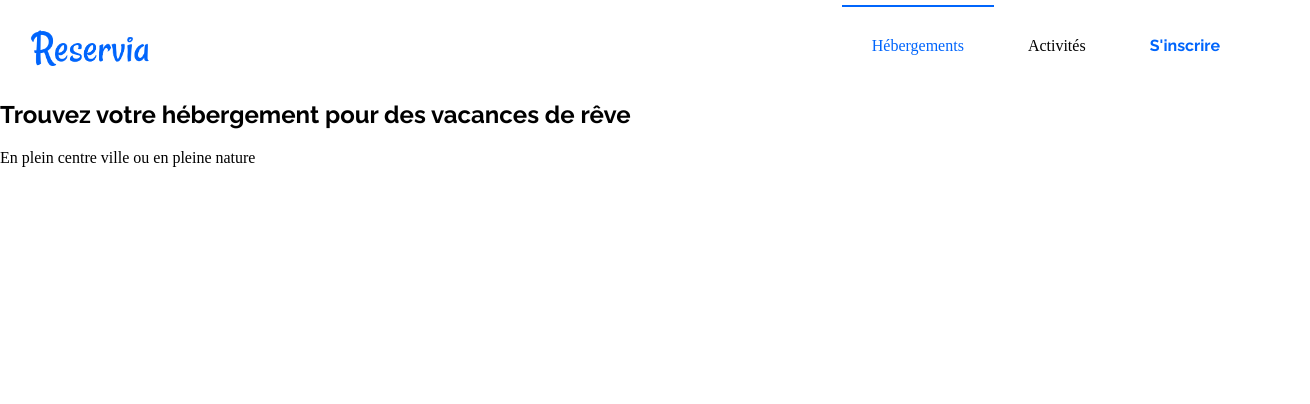
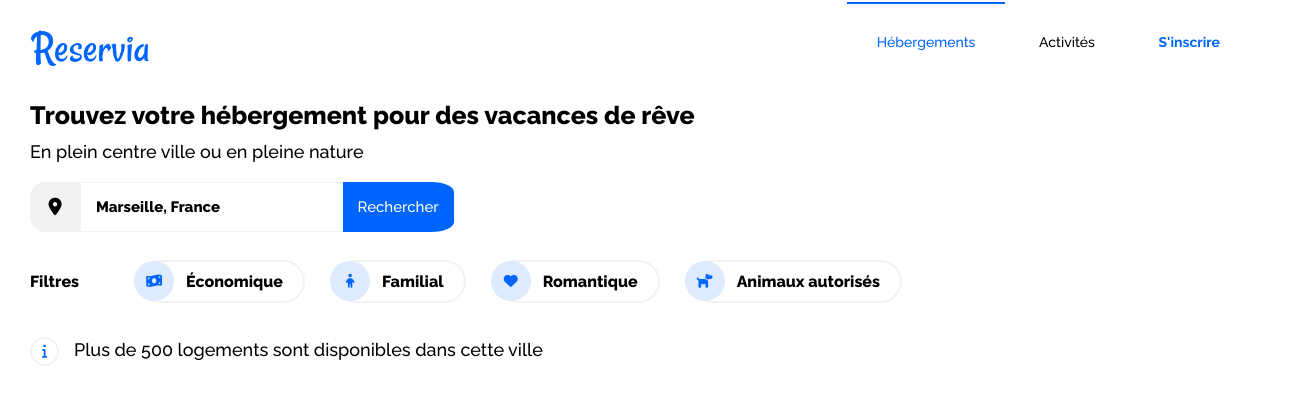
Before and after one commit to AnthonyCollette/AnthonyCollette_2_17112020, a plain HTML site: page index.html in a window 1280 px wide. Shown: the whole page, 1310 px wide, since content can reach past the window. Drawn offline with Linux system fonts and the light colour scheme; a web font is replaced by a local one.

Commit message:
Section recherche terminée

```diff
--- a/index.html
+++ b/index.html
@@ -5,12 +5,17 @@
     <meta charset="UTF-8">
     <meta name="viewport" content="width=device-width, initial-scale=1.0">
     <title>Reservia</title>
+    <link href="/fontawesome-free-5.15.1-web/css/fontawesome.min.css" rel="stylesheet">
+    <link rel="preconnect" href="https://fonts.gstatic.com">
+    <link href="https://fonts.googleapis.com/css2?family=Raleway:wght@500;700;800&display=swap" rel="stylesheet">
     <link href="style.css" rel="stylesheet">
 </head>
 
 <body>
+
+    <!--Header-->
     <header>
-        <a href="index.html"><img src="img/logo/Reservia@3x.png" class="logo" alt="logo"></a>
+        <a href="index.html"><img src="img/logo/Reservia@3x.png" class="logo" alt="logo Reservia"></a>
         <nav>
             <ul>
                 <li><a href="index.html" id="active">Hébergements</a></li>
@@ -20,11 +25,56 @@
         </nav>
     </header>
 
-    <section class="recherche">
+    <!--Recherche-->
+    <section class="section-recherche">
         <h2>Trouvez votre hébergement pour des vacances de rêve</h2>
         <p>En plein centre ville ou en pleine nature</p>
+        <div class="champderecherche">
+            <div class="map-icon-container">
+                <i class="fas fa-map-marker-alt fa-lg"></i>
+            </div>
+            <form action="#">
+                <input type="text" id="recherche" value="Marseille, France">
+                <input type="button" id="submit" value="Rechercher">
+            </form>
+        </div>
+
+        <div class="filtres">
+            <p>Filtres</p>
+            <div class="filter">
+                <div class="icon">
+                    <i class="fas fa-money-bill-wave filter-icon"></i>
+                </div>
+                <a href="#">Économique</a>
+            </div>
+            <div class="filter">
+                <div class="icon">
+                    <i class="fas fa-child filter-icon"></i>
+                </div>
+                <a href="#">Familial</a>
+            </div>
+            <div class="filter">
+                <div class="icon">
+                    <i class="fas fa-heart filter-icon"></i>
+                </div>
+                <a href="#">Romantique</a>
+            </div>
+            <div class="filter">
+                <div class="icon">
+                    <i class="fas fa-dog filter-icon"></i>
+                </div>
+                <a href="#">Animaux autorisés</a>
+            </div>
+        </div>
+        <div class="information">
+            <div class="container-info-icon">
+                <i class="fas fa-info info-icon"></i>
+            </div>
+            <p>Plus de 500 logements sont disponibles dans cette ville</p>
+        </div>
     </section>
 
+    <!--Hébergements-->
     <section class="hebergements">
 
     </section>
@@ -34,6 +84,7 @@
     </section>
 
     <footer></footer>
+    <script src="https://kit.fontawesome.com/1faaa76d45.js" crossorigin="anonymous"></script>
 </body>
 
 </html>
--- a/style.css
+++ b/style.css
@@ -1,16 +1,11 @@
-@font-face {
-    font-family: "Raleway";
-    src: url(fonts/Raleway-Regular.ttf);
-}
-
-@font-face {
-    font-family: "Raleway bold";
-    src: url(fonts/Raleway-Bold.ttf);
+html {
+    font-family: "Raleway", sans-serif;
 }
 
 body {
     margin: 0;
-    font-family: "Raleway";
+    font-size: 14px;
+    overflow: hidden;
 }
 
 header {
@@ -26,6 +21,20 @@ header {
     margin-left: 30px;
 }
 
+h2 {
+    font-weight: 800;
+    font-size: 25px;
+}
+
+a {
+    text-decoration: none;
+    color: black;
+}
+
+input {
+    font-family: "Raleway", sans-serif;
+}
+
 nav {
     margin-right: 30px;
 }
@@ -34,33 +43,149 @@ nav ul li {
     display: inline;
 }
 
-#active {
-    color:#0065FC;
-    border-top: solid 2px #0065FC;
-    padding-top: 30px;
-    padding: 30px;
-}
-
-#inscription {
-    color: #0065FC;
-    font-family: "Raleway bold";
-}
-
 nav ul li a {
     padding: 30px;
 }
 
 nav ul li a:hover {
-    color:#0065FC;
+    color: #0065FC;
     border-top: solid 2px #0065FC;
-
 }
 
-a {
-    text-decoration: none;
-    color: black;
+#active {
+    color: #0065FC;
+    border-top: solid 2px #0065FC;
 }
 
-h2 {
-    font-family: "Raleway bold";
+#inscription {
+    color: #0065FC;
+    font-weight: bold;
 }
+
+.section-recherche {
+    width: 100vw;
+    height: auto;
+    margin-left: 30px;
+}
+
+.section-recherche p {
+    margin-top: -10px;
+    font-size: 18px;
+}
+
+.section-recherche .filtres p {
+    font-weight: bold;
+}
+
+.champderecherche {
+    display: flex;
+    flex-direction: row;
+    justify-content: flex-start;
+    margin-top: 20px;
+}
+
+.map-icon-container {
+    background-color: #F2F2F2;
+    height: 50px;
+    width: 50px;
+    border-radius: 30% 0% 0% 30%;
+    line-height: 50px;
+    text-align: center;
+}
+
+#recherche {
+    height: 46px;
+    width: 250px;
+    border: 1px solid #F2F2F2;
+    padding-left: 15px;
+    margin-right: -10px;
+    font-size: 15px;
+    font-weight: 800;
+}
+
+#submit {
+    height: 50px;
+    background-color: #0065FC;
+    border-radius: 0% 20% 20% 0%;
+    border: none;
+    color: white;
+    font-size: 15px;
+    padding: 15px;
+    cursor: pointer;
+}
+
+.section-recherche .filtres p {
+    font-size: 16px;
+    font-weight: 800;
+    margin-right: 30px;
+}
+
+.section-recherche .filtres {
+    display: flex;
+    flex-direction: row;
+    margin-top: 40px;
+    align-items: baseline;
+}
+
+.section-recherche .filtres .filter {
+    position: relative;
+    margin-left: 30px;
+}
+
+.section-recherche .filtres .filter a {
+    padding: 10px 20px 10px 45px;
+    border-radius: 50px;
+    border: 2px solid #F2F2F2;
+    font-size: 16px;
+    font-weight: 800;
+    width: 100%;
+    height: 100%;
+}
+
+.section-recherche .filtres .filter a:hover {
+    color: #DEEBFF;
+    border-color: #DEEBFF;
+}
+
+.section-recherche .filter .filter-icon {
+    padding: 15px;
+    color: #0065FC;
+}
+
+.icon {
+    position: absolute;
+    height: 40px;
+    width: 40px;
+    left: -5px;
+    top: -11px;
+    background-color: #DEEBFF;
+    border-radius: 50%;
+    display: flex;
+    align-items: center;
+    justify-content: center;
+}
+
+.information {
+    display: flex;
+    flex-direction: row;
+    align-items: baseline;
+    margin-top: 30px;
+}
+
+.information p {
+    margin-left: 15px;
+}
+
+.container-info-icon {
+    border: 2px solid #F2F2F2;
+    border-radius: 50%;
+    height: 25px;
+    width: 25px;
+    display: flex;
+    align-items: center;
+    justify-content: center;
+}
+
+.information .info-icon {
+    color: #0065FC;
+}
```
